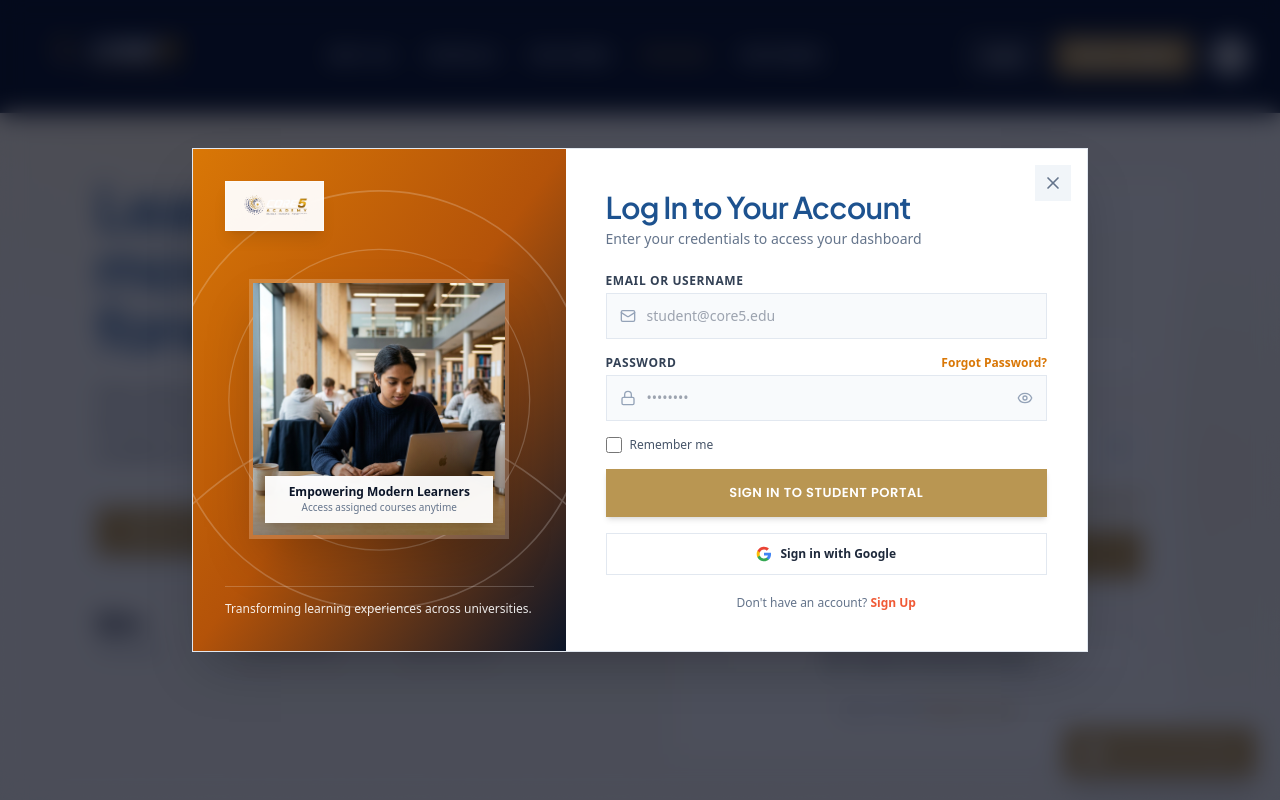
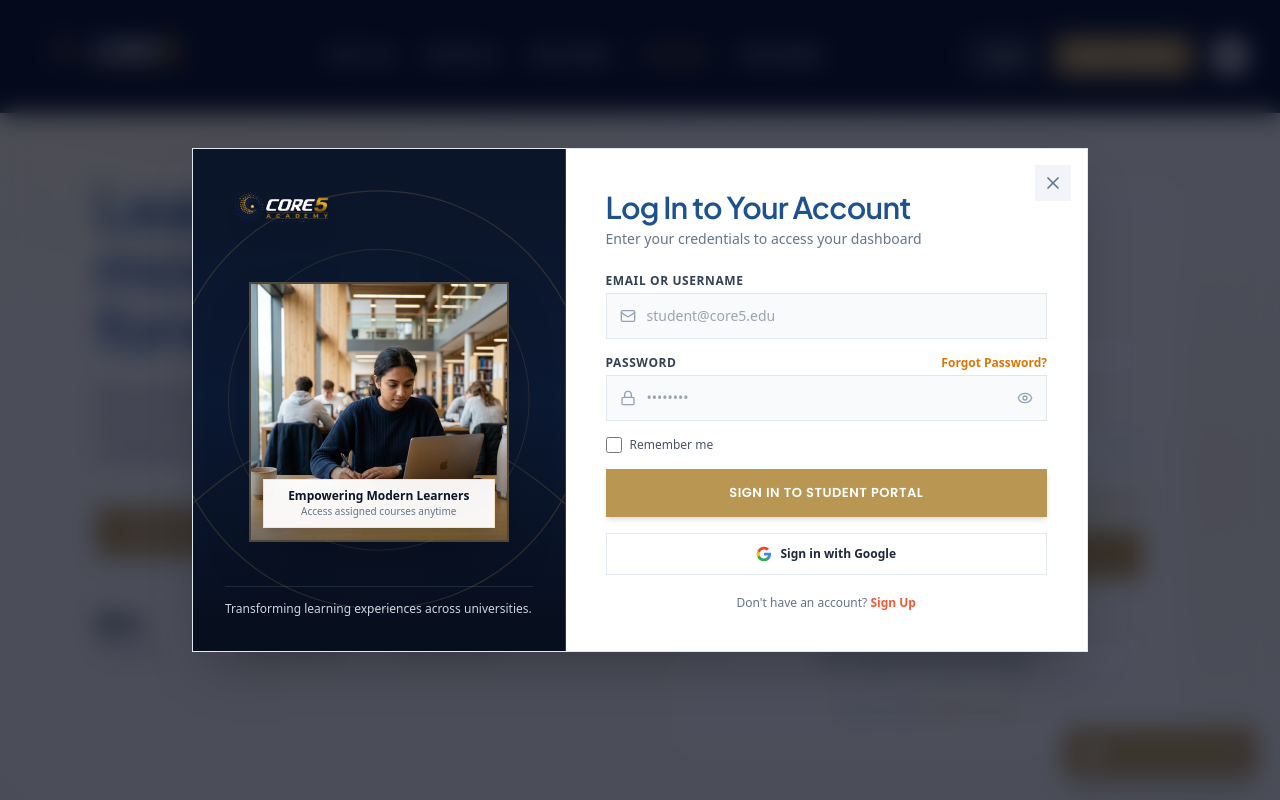
Before and after one commit to sakshi12022004/Lms_integration, a React (Vite) app in the folder client/: page /login in a window 1280 px wide. Built offline with nearby package versions, Linux system fonts and the light colour scheme; no server answers; a web font is replaced by a local one.

Commit message:
Change QuickLoginModal left card background to Deep Midnight Navy for high logo contrast

```diff
--- a/client/src/components/QuickLoginModal.jsx
+++ b/client/src/components/QuickLoginModal.jsx
@@ -133,39 +133,37 @@ const QuickLoginModal = ({ isOpen, onClose, initialRole = 'student' }) => {
           <X className="w-5 h-5" />
         </button>
 
-        {/* ================= LEFT COLUMN: ORANGE CARD WITH REAL STUDENT PHOTO ================= */}
-        <div className="hidden md:flex md:w-5/12 bg-gradient-to-br from-amber-600 via-amber-700 to-[#0B1528] text-white p-8 flex-col justify-between relative overflow-hidden">
-          {/* Abstract Arc Background SVG graphics */}
+        {/* ================= LEFT COLUMN: DEEP MIDNIGHT NAVY WITH REAL STUDENT PHOTO ================= */}
+        <div className="hidden md:flex md:w-5/12 bg-gradient-to-b from-[#0B1528] via-[#0c1933] to-[#070e1c] text-white p-8 flex-col justify-between relative overflow-hidden border-r border-[#ebdcaa]/20">
+          {/* Abstract Arc Background SVG graphics with warm golden tint */}
           <div className="absolute inset-0 pointer-events-none opacity-20">
             <svg className="w-full h-full" viewBox="0 0 400 600" fill="none">
-              <circle cx="200" cy="300" r="250" stroke="white" strokeWidth="2" />
-              <circle cx="200" cy="300" r="180" stroke="white" strokeWidth="1.5" />
-              <path d="M-50 450 Q 200 200 450 450" stroke="white" strokeWidth="2" />
+              <circle cx="200" cy="300" r="250" stroke="#B99652" strokeWidth="1.5" />
+              <circle cx="200" cy="300" r="180" stroke="#B99652" strokeWidth="1" />
+              <path d="M-50 450 Q 200 200 450 450" stroke="#B99652" strokeWidth="1.5" />
             </svg>
           </div>
 
           {/* Top Brand Header */}
           <div className="relative z-10 flex items-center">
-            <div className="bg-white/95 backdrop-blur-md px-3.5 py-1.5 rounded-none shadow-lg border border-white/40 flex items-center">
-              <img
-                src={core5Logo}
-                alt="Core5 Academy Logo"
-                className="h-8 sm:h-9 w-auto object-contain"
-              />
-            </div>
+            <img
+              src={core5Logo}
+              alt="Core5 Academy Logo"
+              className="h-12 sm:h-14 w-auto object-contain drop-shadow-xl"
+            />
           </div>
 
           {/* Center Image Container */}
           <div className="relative z-10 my-4 flex items-center justify-center">
-            <div className="relative w-full max-w-[260px] aspect-square rounded-none overflow-hidden shadow-2xl border-4 border-white/20 group">
+            <div className="relative w-full max-w-[260px] aspect-square rounded-none overflow-hidden shadow-2xl border-2 border-[#B99652]/40 group">
               <img
                 src={studentReadingImg}
                 alt="Student sitting cross-legged reading book"
                 className="w-full h-full object-cover object-center transform group-hover:scale-105 transition-transform duration-700"
               />
-              <div className="absolute inset-0 bg-gradient-to-t from-black/40 via-transparent to-transparent"></div>
+              <div className="absolute inset-0 bg-gradient-to-t from-black/50 via-transparent to-transparent"></div>
 
-              <div className="absolute bottom-3 left-3 right-3 text-center bg-white/95 backdrop-blur-md py-2 px-3 rounded-none shadow-lg">
+              <div className="absolute bottom-3 left-3 right-3 text-center bg-white/95 backdrop-blur-md py-2 px-3 rounded-none shadow-lg border border-[#ebdcaa]/60">
                 <p className="text-xs font-bold text-[#0B1528]">Empowering Modern Learners</p>
                 <p className="text-[10px] text-slate-500 font-medium">Access assigned courses anytime</p>
               </div>
@@ -173,7 +171,7 @@ const QuickLoginModal = ({ isOpen, onClose, initialRole = 'student' }) => {
           </div>
 
           {/* Bottom Footer Quote */}
-          <div className="relative z-10 text-xs text-white/90 font-medium leading-relaxed border-t border-white/20 pt-3">
+          <div className="relative z-10 text-xs text-slate-300 font-medium leading-relaxed border-t border-white/10 pt-3">
             <span>Transforming learning experiences across universities.</span>
           </div>
         </div>
```
